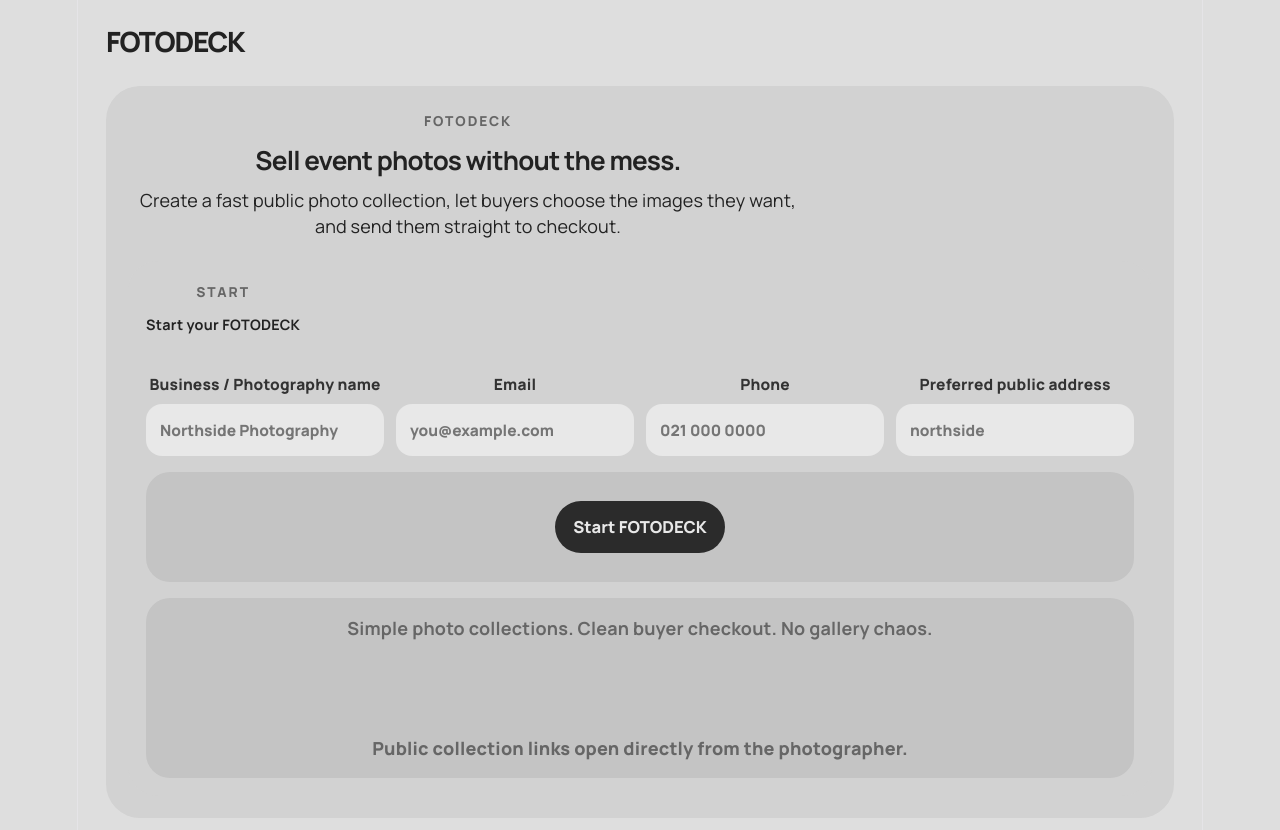
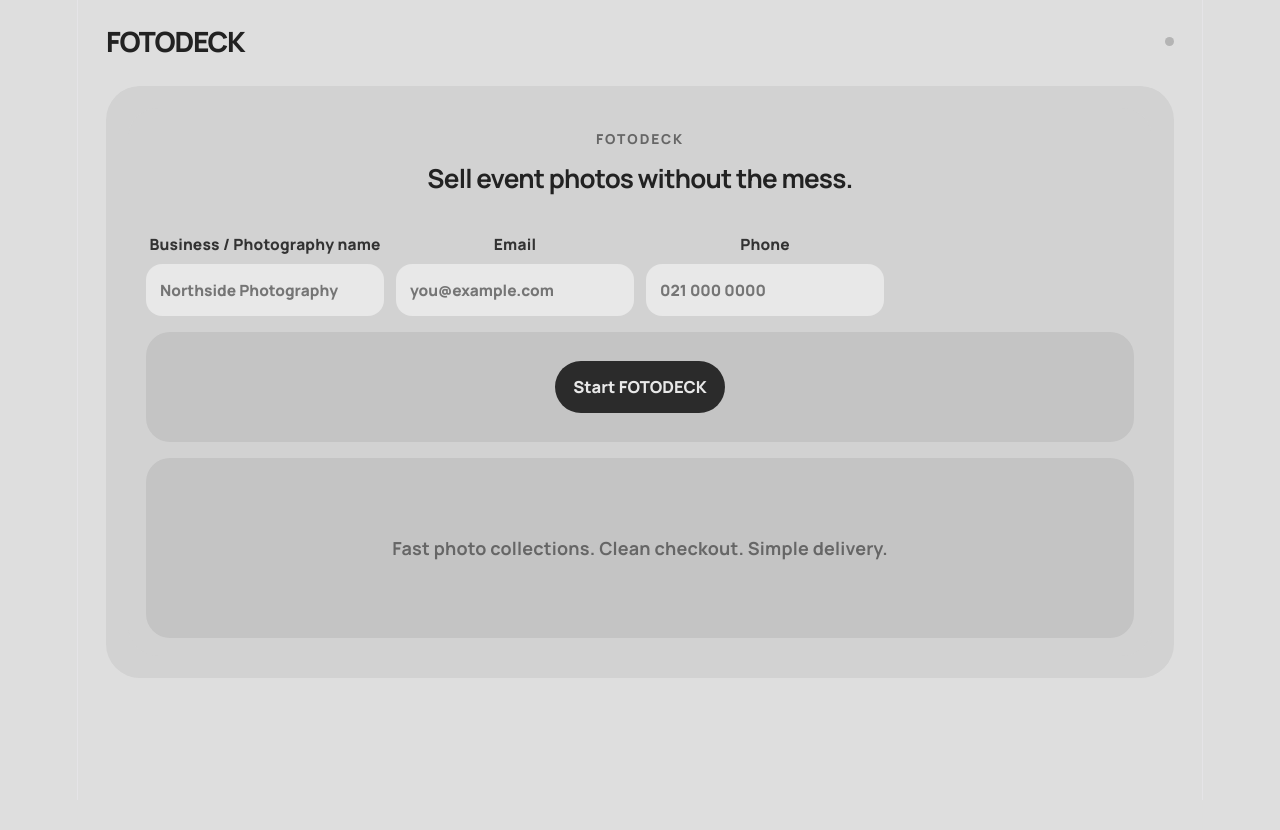
Before and after one commit to DavidMoffett/fotodrop, a React (Vite) app: page / in a window 1280 px wide. Shown: the top 830 px of the page. After the commit the page ends 800 px from the top, so only its background shows below. Built offline with nearby package versions, Linux system fonts and the light colour scheme.

Commit message:
Strip landing page to entry form

```diff
--- a/src/App.jsx
+++ b/src/App.jsx
@@ -111,7 +111,6 @@
   const [signupBusinessName, setSignupBusinessName] = useState('')
   const [signupEmail, setSignupEmail] = useState('')
   const [signupPhone, setSignupPhone] = useState('')
-  const [signupAddress, setSignupAddress] = useState('')
   const [signupStatus, setSignupStatus] = useState('')
 
   useEffect(() => {
@@ -279,7 +278,6 @@
     const businessName = signupBusinessName.trim()
     const email = signupEmail.trim()
     const phone = signupPhone.trim()
-    const preferredAddress = signupAddress.trim()
 
     if (!businessName) {
       setSignupStatus('Enter your business or photography name')
@@ -291,18 +289,30 @@
       return
     }
 
+    if (!phone) {
+      setSignupStatus('Enter your phone number')
+      return
+    }
+
     const signup = {
       businessName,
       email,
       phone,
-      preferredAddress,
       createdAt: new Date().toISOString(),
     }
 
     window.localStorage.setItem('fotodeck_signup', JSON.stringify(signup))
     window.localStorage.setItem('fotodeck_business_name', businessName)
 
-    window.location.href = '/admin'
+    setSignupStatus('Thanks — your FOTODECK start details are saved.')
+  }
+
+  function handleSecretAdminOpen() {
+    const answer = window.prompt('Security word')
+
+    if (answer && answer.trim().toLowerCase() === 'funga safari') {
+      window.location.href = '/admin'
+    }
   }
 
   async function handleCartCheckout() {
@@ -826,6 +836,24 @@
             FOTODECK
           </button>
 
+          {view === 'landing' && (
+            <button
+              type="button"
+              onClick={handleSecretAdminOpen}
+              aria-label="Admin access"
+              title=""
+              style={{
+                width: '9px',
+                height: '9px',
+                padding: 0,
+                border: 0,
+                borderRadius: '999px',
+                background: 'rgba(34, 34, 34, 0.22)',
+                cursor: 'pointer',
+              }}
+            />
+          )}
+
           {isStudioView && (
             <nav className="deck-nav" aria-label="View selector">
               <button type="button" onClick={() => setView('studio')}>
@@ -864,31 +892,15 @@
 
         {view === 'landing' && (
           <section className="collection-view">
-            <div className="collection-heading">
-              <div>
-                <p className="soft-label">
-                  FOTODECK
-                </p>
-
-                <h1 style={{ fontSize: '1.45rem', lineHeight: '1.1', letterSpacing: '-0.03em' }}>
-                  Sell event photos without the mess.
-                </h1>
-
-                <p style={{ marginTop: '12px', maxWidth: '680px', lineHeight: '1.45' }}>
-                  Create a fast public photo collection, let buyers choose the images they want, and send them straight to checkout.
-                </p>
-              </div>
-            </div>
-
-            <section className="studio-panel">
-              <div className="preview-heading">
+            <section className="studio-panel" style={{ textAlign: 'center' }}>
+              <div className="preview-heading" style={{ justifyContent: 'center' }}>
                 <div>
                   <p className="soft-label">
-                    Start
+                    FOTODECK
                   </p>
 
-                  <h1 style={smallHeadingStyle}>
-                    Start your FOTODECK
+                  <h1 style={{ fontSize: '1.45rem', lineHeight: '1.1', letterSpacing: '-0.03em' }}>
+                    Sell event photos without the mess.
                   </h1>
                 </div>
               </div>
@@ -924,19 +936,9 @@
                       onChange={(event) => setSignupPhone(event.target.value)}
                     />
                   </label>
-
-                  <label>
-                    Preferred public address
-                    <input
-                      type="text"
-                      value={signupAddress}
-                      placeholder="northside"
-                      onChange={(event) => setSignupAddress(event.target.value)}
-                    />
-                  </label>
                 </div>
 
-                <div className="photo-loader" style={{ marginTop: '16px' }}>
+                <div className="photo-loader" style={{ marginTop: '16px', justifyContent: 'center' }}>
                   <button className="dark-action" type="submit">
                     Start FOTODECK
                   </button>
@@ -944,9 +946,7 @@
               </form>
 
               <div className="empty-photo-space">
-                <strong>{signupStatus || 'Simple photo collections. Clean buyer checkout. No gallery chaos.'}</strong>
-                <br />
-                <span>Public collection links open directly from the photographer.</span>
+                <strong>{signupStatus || 'Fast photo collections. Clean checkout. Simple delivery.'}</strong>
               </div>
             </section>
           </section>
```
